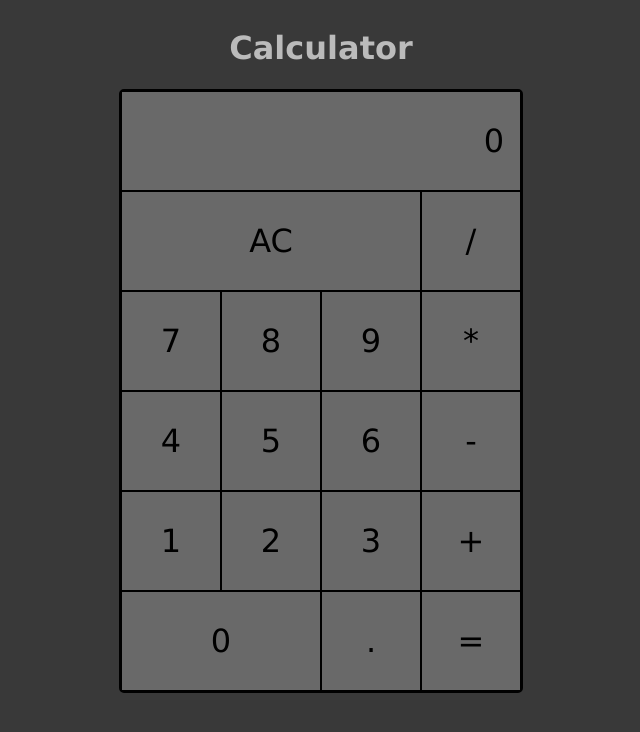
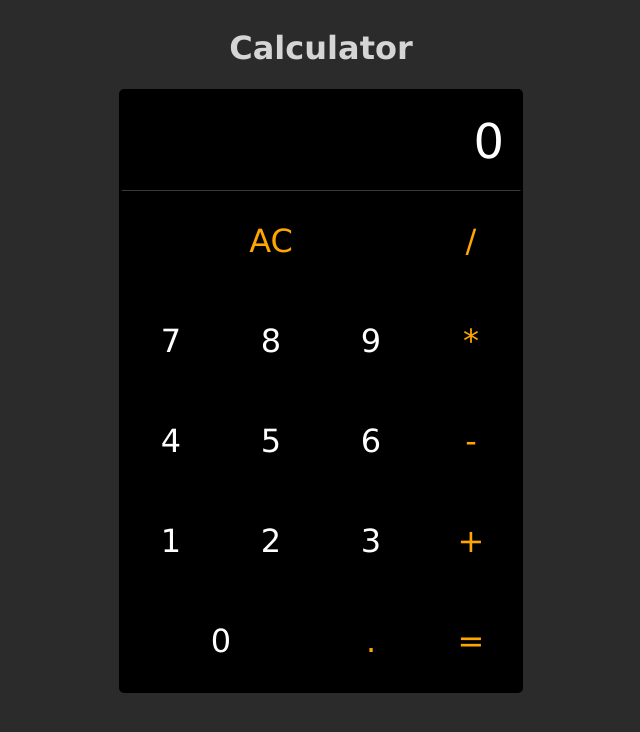
Before and after one commit to nooky77/calculator, a plain HTML site: page index.html in a window 1280 px wide. Shown: the whole page, without its empty margins (319-959 px from the left). Drawn offline with Linux system fonts and the light colour scheme.

Commit message:
add some css

```diff
--- a/index.html
+++ b/index.html
@@ -13,23 +13,23 @@
 			<div class="container-calculator">
 				<div class="display">0</div>
 				<div class="grid">
-					<div class="box clear box-triple-width">AC</div>
-					<div class="box operators">/</div>
+					<div class="box orange clear box-triple-width">AC</div>
+					<div class="box orange operators">/</div>
 					<div class="box numbers">7</div>
 					<div class="box numbers">8</div>
 					<div class="box numbers">9</div>
-					<div class="box operators">*</div>
+					<div class="box orange operators">*</div>
 					<div class="box numbers">4</div>
 					<div class="box numbers">5</div>
 					<div class="box numbers">6</div>
-					<div class="box operators">-</div>
+					<div class="box orange operators">-</div>
 					<div class="box numbers">1</div>
 					<div class="box numbers">2</div>
 					<div class="box numbers">3</div>
-					<div class="box operators">+</div>
+					<div class="box orange operators">+</div>
 					<div class="box box-double-width numbers">0</div>
-					<div class="box numbers">.</div>
-					<div class="box operators">=</div>
+					<div class="box orange numbers">.</div>
+					<div class="box orange operators">=</div>
 				</div>
 			</div>
 		</div>
--- a/index.js
+++ b/index.js
@@ -19,6 +19,7 @@ clear.addEventListener("click", handleClear);
 
 function handleOperand(e) {
 	const value = e.target.textContent;
+	if (leftOperand.length > 11 || rightOperand.length > 11) return;
 	if (value === ".") {
 		if (!operator) {
 			if (leftOperand.includes(value)) return;
--- a/style.css
+++ b/style.css
@@ -1,6 +1,6 @@
 * {
 	box-sizing: border-box;
-	background-color: rgb(57, 57, 57);
+	background-color: rgb(43, 43, 43);
 	font-family: Verdana, sans-serif;
 }
 
@@ -11,7 +11,7 @@ body {
 }
 
 h1 {
-	color: rgb(187, 187, 187);
+	color: rgb(213, 213, 213);
 }
 
 .container-calculator {
@@ -25,30 +25,33 @@ h1 {
 	width: 400px;
 }
 
-.box:hover {
-	background-color: rgb(89, 89, 89);
-}
-
 .display,
 .box {
 	display: flex;
 	justify-content: center;
 	align-items: center;
-	background-color: dimgrey;
+	background-color: rgb(0, 0, 0);
+	color: white;
 	border: 1px solid black;
 	font-size: 2rem;
 }
 
 .display {
 	justify-content: flex-end;
+	font-size: 3rem;
 	width: 400px;
 	height: 100px;
 	padding-right: 1rem;
+	border-bottom: 1px solid rgb(57, 57, 57);
 }
 
 .box {
 	width: 100px;
 	height: 100px;
+}
+
+.box:hover {
+	background-color: orange;
 }
 
 .box-double-width {
@@ -58,3 +61,11 @@ h1 {
 .box-triple-width {
 	width: 300px;
 }
+
+.orange {
+	color: orange;
+}
+
+.orange:hover {
+	color: black;
+}
```
